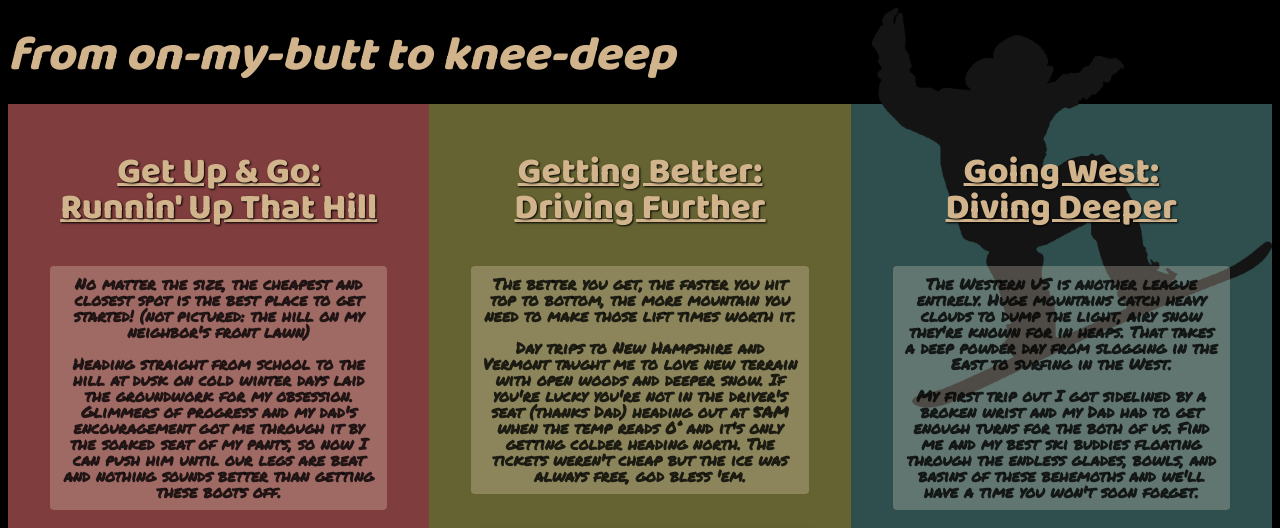
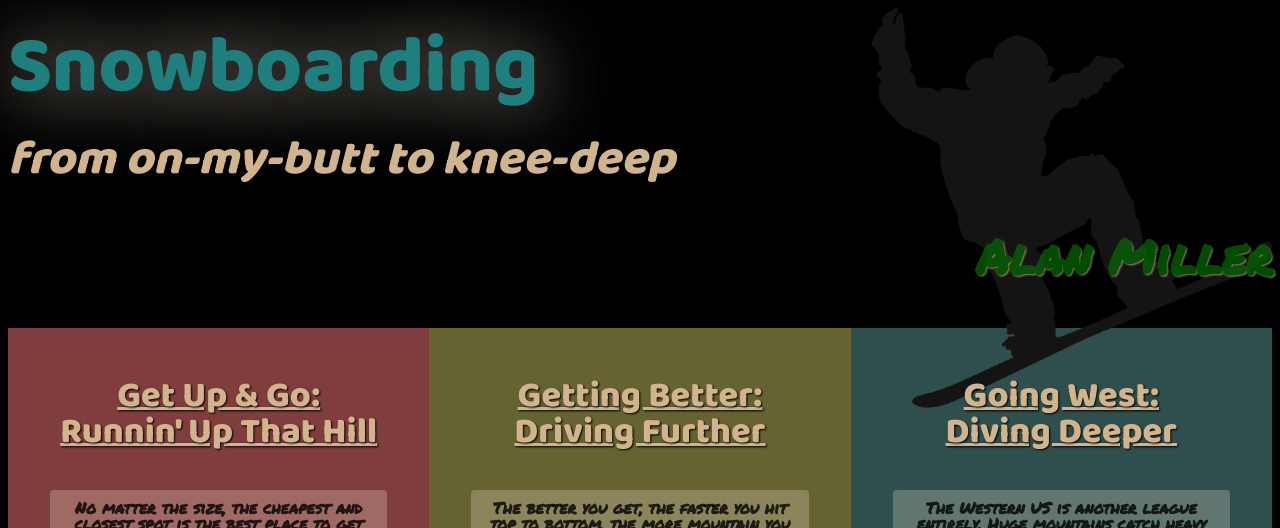
Before and after one commit to firetending/snowboard, a website: page index.html in a window 1280 px wide. Shown: the top 528 px of the page. Drawn offline with Linux system fonts and the light colour scheme.

Commit message:
box-shadow.2

```diff
--- a/index.html
+++ b/index.html
@@ -30,8 +30,10 @@
    <!--<p>, <header>, <footer>, <main>, <article>-->
    <header>
       <img id="headerImg" src="./graphics/snowboard-jump transparent.png" alt="snowboarder">
+      <h1 id="mainHeadingDisplayed">Snowboarding</h1>
       <h1 id="mainHeading">Snowboarding</h1>
       <h1 id="submain">from on-my-butt to knee-deep</h1>
+      <p id="testP" class="funParagraphDisplayed">Alan Miller</p>
       <p id="testP" class="funParagraph">Alan Miller</p>
    </header>
    <main>
@@ -61,7 +63,7 @@
                   <summary class="image-text-container">
                      <img class="image-text-img" src="./graphics/wachusett-painted-james_niehues-cropped.jpg"
                         alt="Wachusett Mountain painted by James Niehues"></a>
-                     <h3 class="image-text-txt">&#9656;Wachusett</h3>
+                     <h3 class="image-text-txt">&#9656; Wachusett</h3>
                   </summary>
                   <p>Princeton, MA</p>
                   <p>Elevation: 2,006ft</p>
@@ -83,7 +85,7 @@
                   <summary class="image-text-container">
                      <img class="image-text-img" src="./graphics/ragged-2022 Landscape - Drone.jpg"
                         alt="Ragged Mountain landscape from drone">
-                     <h3 class="image-text-txt">&#9656;Ragged</h3>
+                     <h3 class="image-text-txt">&#9656; Ragged</h3>
                   </summary>
                   <p>Danbury, NH</p>
                   <p>Elevation: 2,225ft </p>
@@ -97,7 +99,7 @@
                   <summary class="image-text-container">
                      <img class="image-text-img" src="./graphics/sunday-river-painted-james_niehues-cropped.jpg"
                         alt="Sunday River painted by James Niehues">
-                     <h3 class="image-text-txt">&#9656;Sunday River</h3>
+                     <h3 class="image-text-txt">&#9656; Sunday River</h3>
                   </summary>
                   <p>Newry, ME</p>
                   <p>Elevation: 3140'</p>
@@ -111,7 +113,7 @@
                   <summary class="image-text-container">
                      <img class="image-text-img" src="./graphics/killington-painted-james_niehues.jpg"
                         alt="Killington painted by James Niehues">
-                     <h3 class="image-text-txt">&#9656;Killington</h3>
+                     <h3 class="image-text-txt">&#9656; Killington</h3>
                   </summary>
                   <p>Killington, VT</p>
                   <p>Elevation: 4241'</p>
@@ -125,7 +127,7 @@
                   <summary class="image-text-container">
                      <img class="image-text-img" src="./graphics/sugarbush-painted-james_niehues-cropped.jpg"
                         alt="Sugarbush painted by James Niehues">
-                     <h3 class="image-text-txt">&#9656;Sugarbush</h3>
+                     <h3 class="image-text-txt">&#9656; Sugarbush</h3>
                   </summary>
                   <p>Warren, VT</p>
                   <p>Elevation: 4083'</p>
@@ -150,7 +152,7 @@
                   <summary class="image-text-container">
                      <img class="image-text-img" src="./graphics/steamboat-painted-james_niehues.jpg"
                         alt="Steamboat painted by James Niehues">
-                     <h3 class="image-text-txt">&#9656;Steamboat</h3>
+                     <h3 class="image-text-txt">&#9656; Steamboat</h3>
                   </summary>
                   <p>Steamboat Springs, CO</p>
                   <p>Elevation: 10568' </p>
@@ -164,7 +166,7 @@
                   <summary class="image-text-container">
                      <img class="image-text-img" src="./graphics/arapahoe-basin-painted-james_niehues.jpg"
                         alt="Arapahoe Basin painted by James Niehues">
-                     <h3 class="image-text-txt">&#9656;Arapahoe Basin</h3>
+                     <h3 class="image-text-txt">&#9656; Arapahoe Basin</h3>
                   </summary>
                   <p>White River National Forest, CO </p>
                   <p>Elevation: 13050' (3rd in NA) </p>
@@ -179,7 +181,7 @@
                      <img class="image-text-img" id="heavenly"
                         src="./graphics/heavenly_painted-james_niehues-cropped.jpg"
                         alt="Heavenly painted by James Niehues">
-                     <h3 class="image-text-txt">&#9656;Heavenly</h3>
+                     <h3 class="image-text-txt">&#9656; Heavenly</h3>
                   </summary>
                   <p>South Lake Tahoe, CA/NV </p>
                   <p>Elevation: 10067'</p>
```
Also changed, not shown: graphics/blue-hills_trailmap.jpg.
